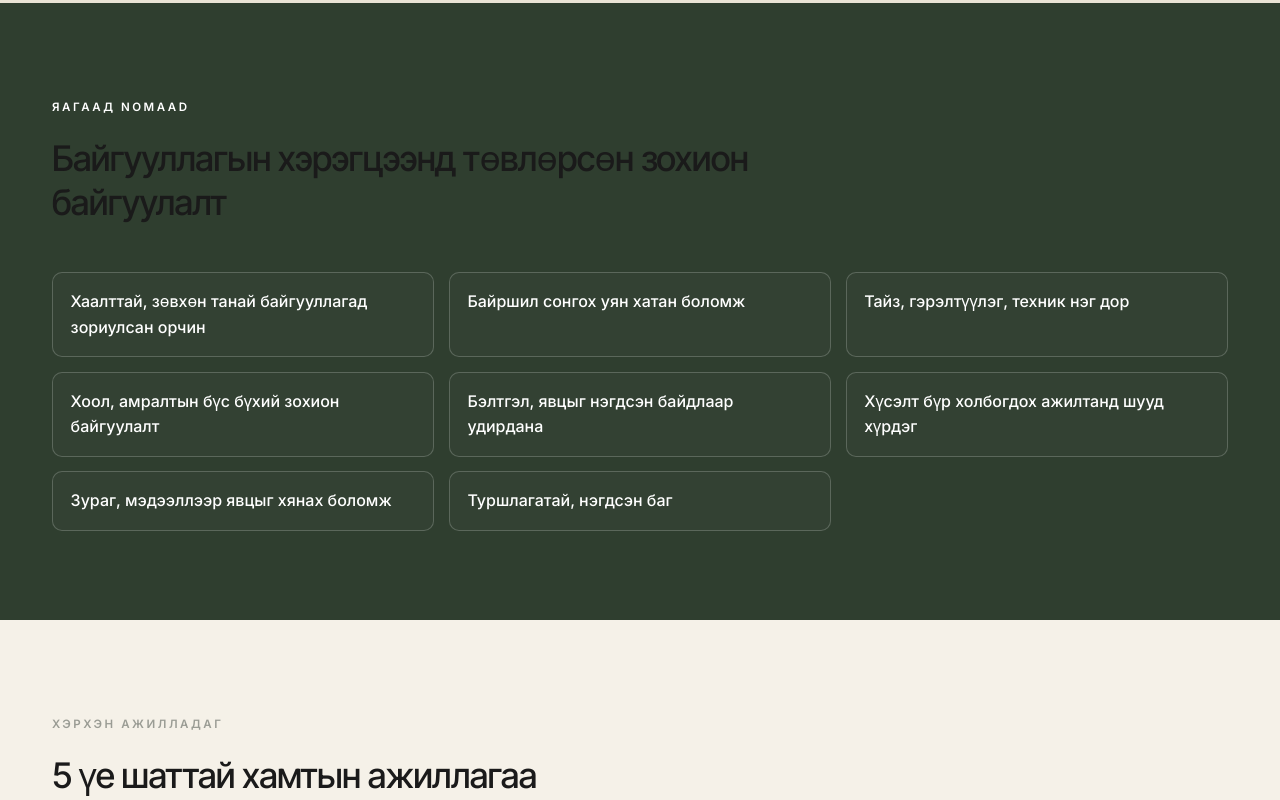
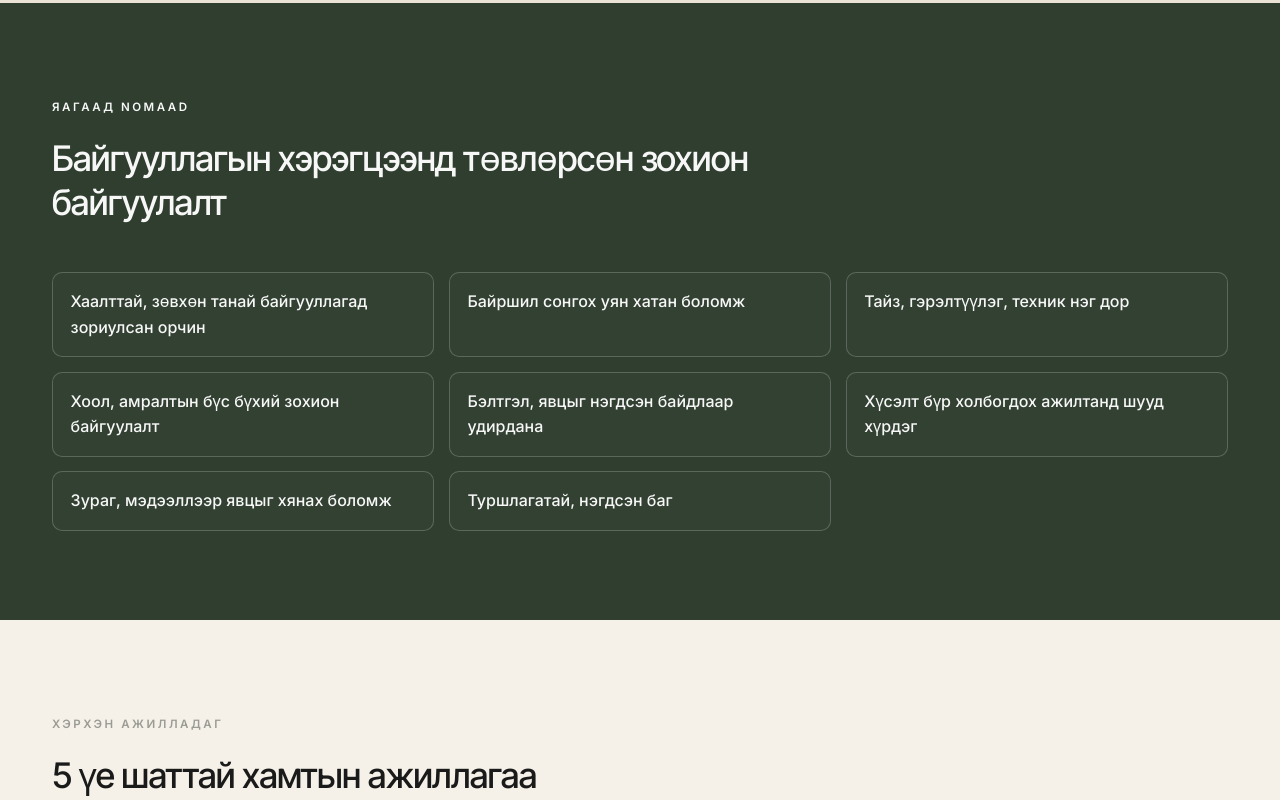
Before and after one commit to gmunkhuchral-debug/nomaadcamp-site, a plain HTML site: page index.html in a window 1280 px wide. Shown: the part 2280-3080 px from the top of the page. Drawn offline with Linux system fonts and the light colour scheme.

Commit message:
Fix unreadable text on dark green sections with scoped overrides

```diff
--- a/style.css
+++ b/style.css
@@ -1068,6 +1068,12 @@ body.home-page .nav-cta {
 .section--dark h3,
 .section--dark li,
 .section--dark .pillar { color: var(--text-light); }
+body.home-page .section--dark h2,
+body.home-page .section--dark p,
+body.home-page .section--dark .eyebrow,
+body.home-page .section--dark h3,
+body.home-page .section--dark li,
+body.home-page .section--dark .pillar { color: rgba(255, 255, 255, 0.96); }
 
 .trust-grid {
   display: grid;
@@ -1157,6 +1163,8 @@ body.home-page .gallery-card {
 }
 .cta-final h2,
 .cta-final p { color: var(--text-light); }
+body.home-page .cta-final h2,
+body.home-page .cta-final p { color: rgba(255, 255, 255, 0.96); }
 .cta-final p { max-width: 720px; margin: 0.8rem auto 1.6rem; }
 
 @media (max-width: 1100px) {
```
